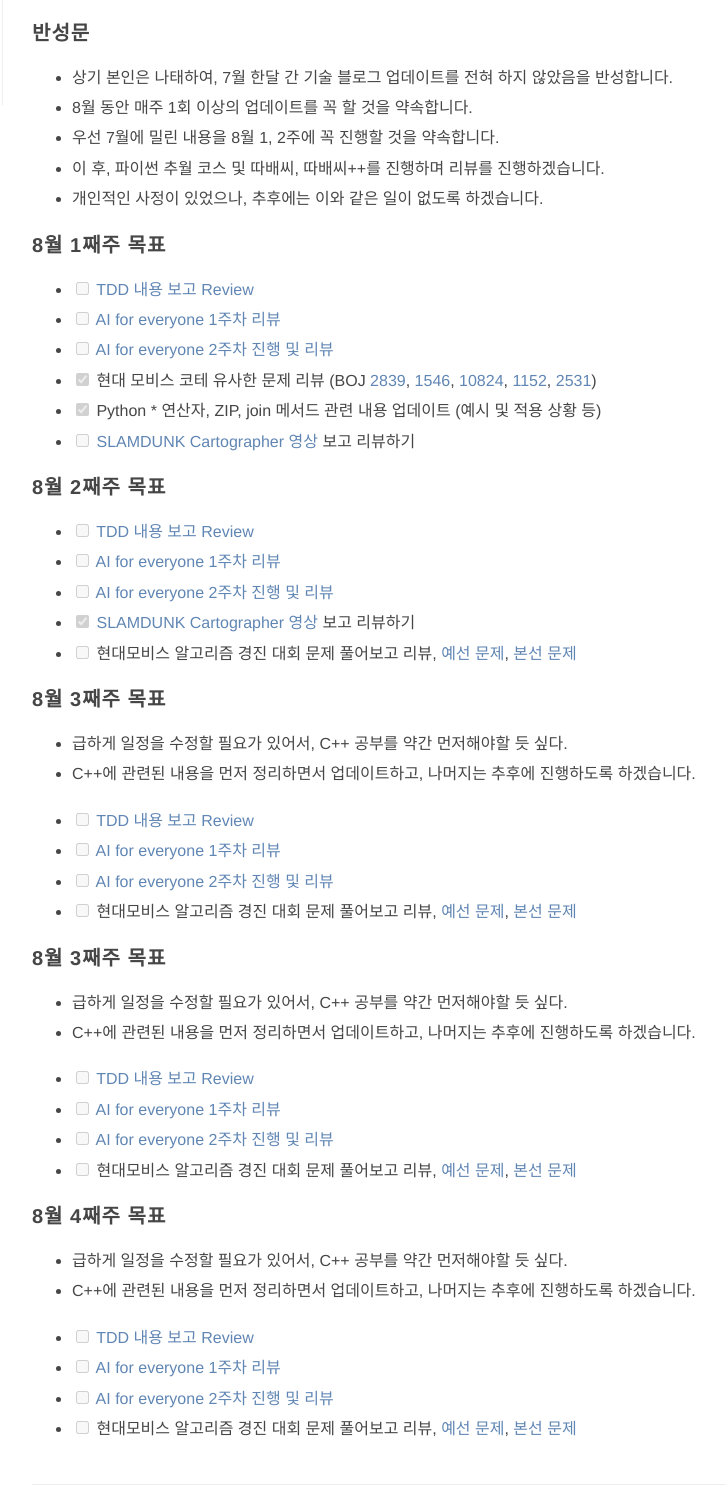
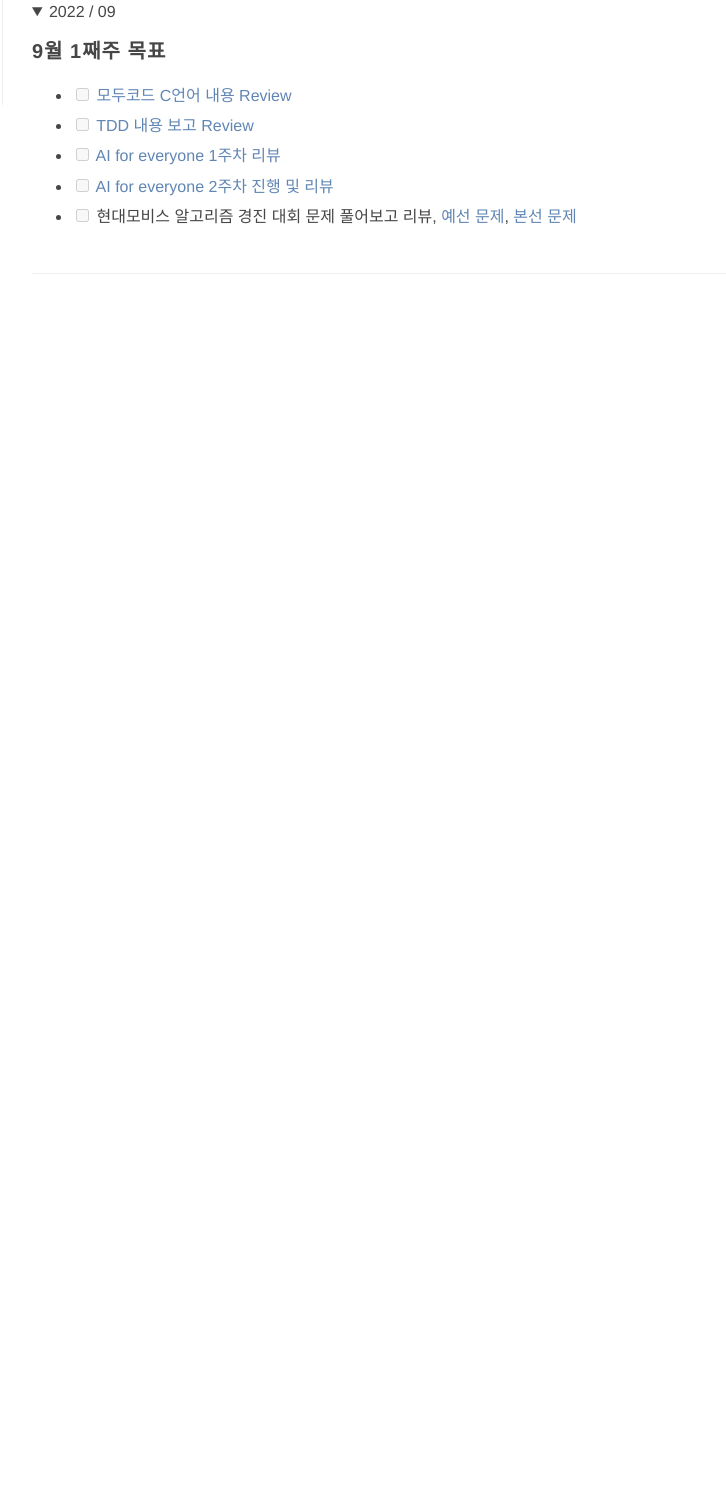
Before and after one commit to JacksonK9/JacksonK9.github.io, a plain HTML site: page plans/index.html in a window 1280 px wide. Shown: the part 695-2183 px from the top of the page, without its empty margins (510-1236 px from the left). After the commit the page ends 999 px from the top, so only its background shows below. Drawn offline with nearby package versions, Linux system fonts and the light colour scheme; some packages are replaced by stand-ins of ours.

Commit message:
rebuilding site Mon, Aug 29, 2022  1:29:43 AM

```diff
--- a/plans/index.html
+++ b/plans/index.html
@@ -202,7 +202,7 @@ Objectives  C&#43;&#43; 를 Python 정도로 다룰 수 있게 공부하기 ROS1
 
     ,
         "url" : "https:\/\/JacksonK9.github.io\/plans\/",
-        "wordCount" : "764",
+        "wordCount" : "750",
         "genre" : [ ],
         "keywords" : [ ]
     }
@@ -614,7 +614,7 @@ Objectives  C&#43;&#43; 를 Python 정도로 다룰 수 있게 공부하기 ROS1
 </ul>
 </div>
 </details>
-<details open>
+<details>
     <summary> 2022 / 08 </summary>
 <div markdown="1">
 <h3 id="반성문">반성문</h3>
@@ -661,7 +661,7 @@ Objectives  C&#43;&#43; 를 Python 정도로 다룰 수 있게 공부하기 ROS1
 </ul>
 </div>
 <div markdown="1">
-<h3 id="8월-3째주-목표-1">8월 3째주 목표</h3>
+<h3 id="8월-4째주-목표">8월 4째주 목표</h3>
 <ul>
 <li>급하게 일정을 수정할 필요가 있어서, C++ 공부를 약간 먼저해야할 듯 싶다.</li>
 <li>C++에 관련된 내용을 먼저 정리하면서 업데이트하고, 나머지는 추후에 진행하도록 하겠습니다.</li>
@@ -673,13 +673,13 @@ Objectives  C&#43;&#43; 를 Python 정도로 다룰 수 있게 공부하기 ROS1
 <li><input disabled="" type="checkbox"> 현대모비스 알고리즘 경진 대회 문제 풀어보고 리뷰, <a href="https://blog.goorm.io/hyundaimobis_preliminary/">예선 문제</a>, <a href="https://blog.goorm.io/hyundaimobis_final/">본선 문제</a></li>
 </ul>
 </div>
+</details>
+<details open>
+    <summary> 2022 / 09 </summary>
 <div markdown="1">
-<h3 id="8월-4째주-목표">8월 4째주 목표</h3>
+<h3 id="9월-1째주-목표">9월 1째주 목표</h3>
 <ul>
-<li>급하게 일정을 수정할 필요가 있어서, C++ 공부를 약간 먼저해야할 듯 싶다.</li>
-<li>C++에 관련된 내용을 먼저 정리하면서 업데이트하고, 나머지는 추후에 진행하도록 하겠습니다.</li>
-</ul>
-<ul>
+<li><input disabled="" type="checkbox"> <a href="https://modoocode.com/231">모두코드 C언어 내용 Review</a></li>
 <li><input disabled="" type="checkbox"> <a href="http://labs.brandi.co.kr/2018/06/07/kwakjs.html">TDD 내용 보고 Review</a></li>
 <li><input disabled="" type="checkbox"> <a href="https://www.coursera.org/learn/ai-for-everyone/lecture/5TPFo/machine-learning">AI for everyone 1주차 리뷰</a></li>
 <li><input disabled="" type="checkbox"> <a href="https://www.coursera.org/learn/ai-for-everyone/lecture/5TPFo/machine-learning">AI for everyone 2주차 진행 및 리뷰</a></li>
```
